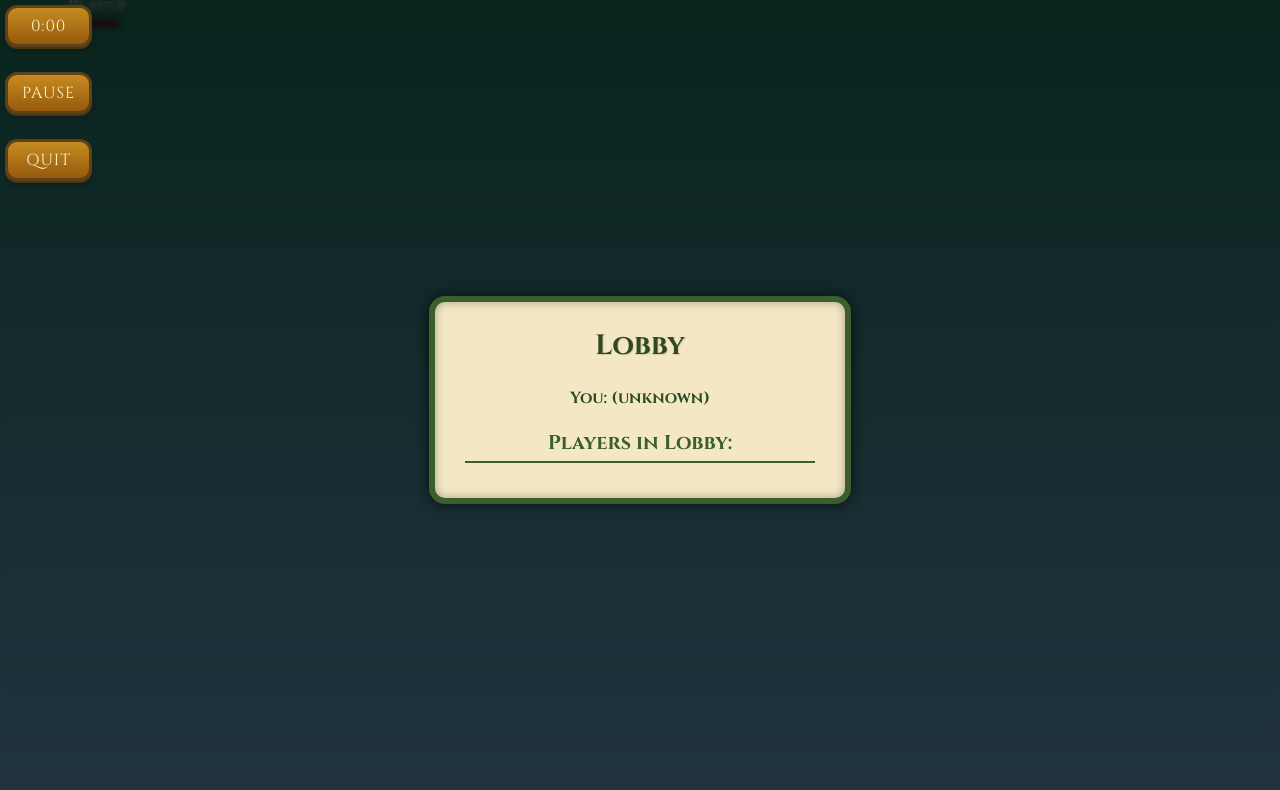
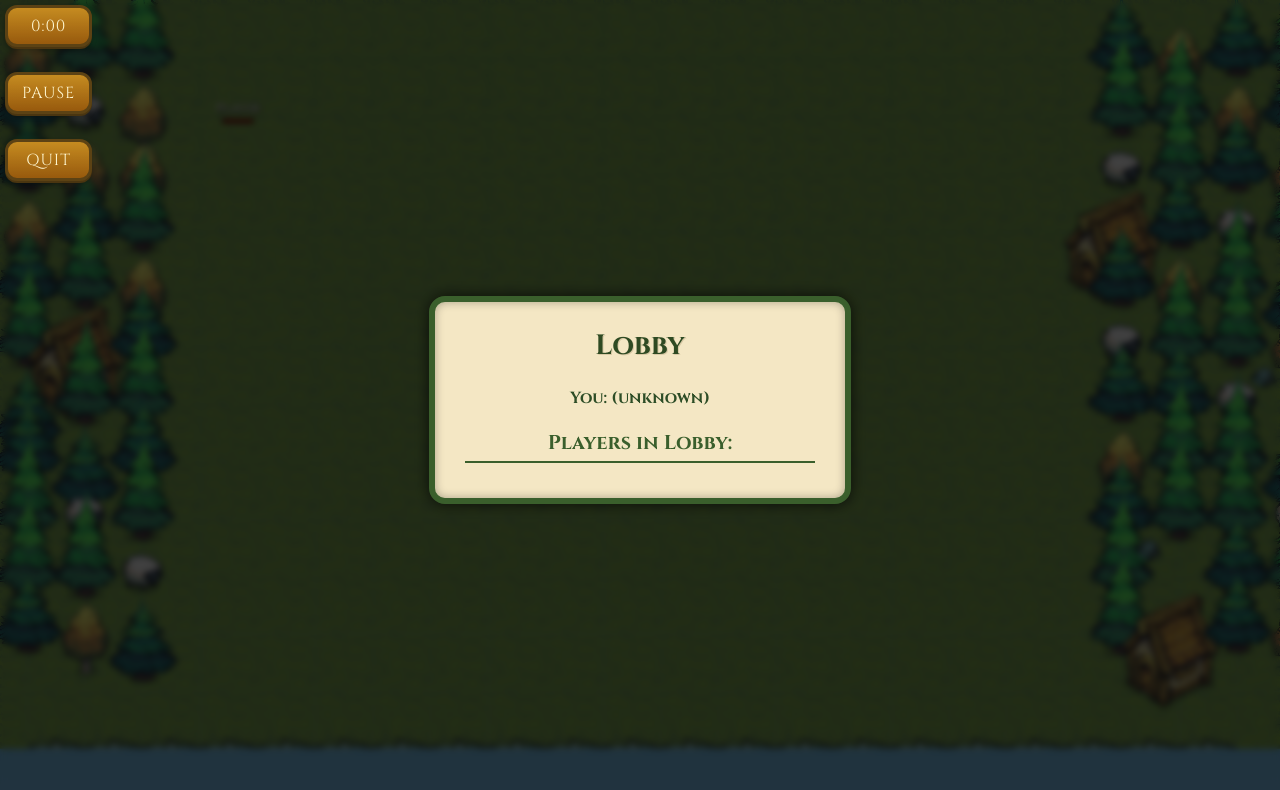
Before and after one commit to mvnv432/multiplayer, a website with bundled scripts: page public/game.html in a window 1280 px wide. Built offline with nearby package versions, Linux system fonts and the light colour scheme; no server answers.

Commit message:
optimizing for different browsers

```diff
--- a/public/animation.js
+++ b/public/animation.js
@@ -44,6 +44,9 @@ export class SpriteAnimation {
         const sheetHeight = this.scaledFrameHeight;
 
         this.el.style.backgroundSize = `${sheetWidth}px ${sheetHeight}px`;
+
+        this.el.style.backgroundPosition = `0px 0px`;
+        this.el.offsetHeight;
     }
 
     // Called each frame from client.js
--- a/public/client.js
+++ b/public/client.js
@@ -22,9 +22,6 @@ import {
 
 const socket = window.sharedSocket;
 window.currentLobbyId = localStorage.getItem("currentLobbyId");
-
-// TEST that is the arena-tiles the performance issue
-document.getElementById("arena-tiles").style.display = "none";
 
 let gameIsOver = false;
 const MOVE_RATE = 20; // per second
@@ -85,6 +82,9 @@ player.appendChild(localNameTag);
 const hpBar = document.createElement('div');
 hpBar.className = "hp-bar";
 player.appendChild(hpBar);
+
+// TEST if the arena-tiles are bottleneck
+// document.getElementById("arena-tiles").style.display = "none";
 
 const localPlayer = {
     hp: 4,
--- a/public/css/style.css
+++ b/public/css/style.css
@@ -34,11 +34,11 @@ button:hover {
     background-color: #45a049;
 }
 
+/* test if the arena tiles are heavy */
+/* #arena-tiles {
+    display: none !important;
+} */
 #arena-tiles {
-    display: none !important;
-}
-
-/* #arena-tiles {
     position: absolute;
     left: -220px;
     top: -100px;
@@ -46,7 +46,7 @@ button:hover {
     pointer-events: none;
     z-index: 0;
     image-rendering: pixelated;
-} */
+}
 
 #game-wrapper {
     width: 900px;
--- a/public/game.html
+++ b/public/game.html
@@ -120,8 +120,8 @@
         </script>
     <script src="/socket.io/socket.io.js"></script>
     <script type="module" src="./menu/lobby.js"></script>
-    <!-- <script src="map/arena.js"></script>
-    <script>renderArena();</script> -->
+    <script src="map/arena.js"></script>
+    <script>renderArena();</script>
     <script type="module" src="client.js"></script>
 
 </body>
--- a/public/gameResize.js
+++ b/public/gameResize.js
@@ -5,24 +5,27 @@ export function resizeGame() {
     const scaleX = window.innerWidth / designW;
     const scaleY = window.innerHeight / designH;
 
+    // Choose smallest dimension scale
     let scale = Math.min(scaleX, scaleY);
-    scale = Math.round(scale * 20) / 20;
+
+    // nearest full integer
+    scale = Math.max(1, Math.floor(scale));
+    // So never decimals
 
     const wrapper = document.getElementById("game-wrapper");
     const tiles = document.getElementById("arena-tiles");
 
-    // The scaled game's size
     const scaledW = designW * scale;
     const scaledH = designH * scale;
 
-    // Center it
-    const offsetX = (window.innerWidth  - scaledW) / 2;
-    const offsetY = (window.innerHeight - scaledH) / 2;
+    // Center the scaled game
+    const offsetX = Math.floor((window.innerWidth  - scaledW) / 2);
+    const offsetY = Math.floor((window.innerHeight - scaledH) / 2);
 
     wrapper.style.transform =
         `translate(${offsetX}px, ${offsetY}px) scale(${scale})`;
 
-        const backgroundScale = 0.93; // try values 0.9–0.97
+    // Background stays small (still independent)
     tiles.style.transformOrigin = "center center";
-    tiles.style.transform = `scale(${backgroundScale})`;
+    tiles.style.transform = `scale(0.9)`;
 }
```
